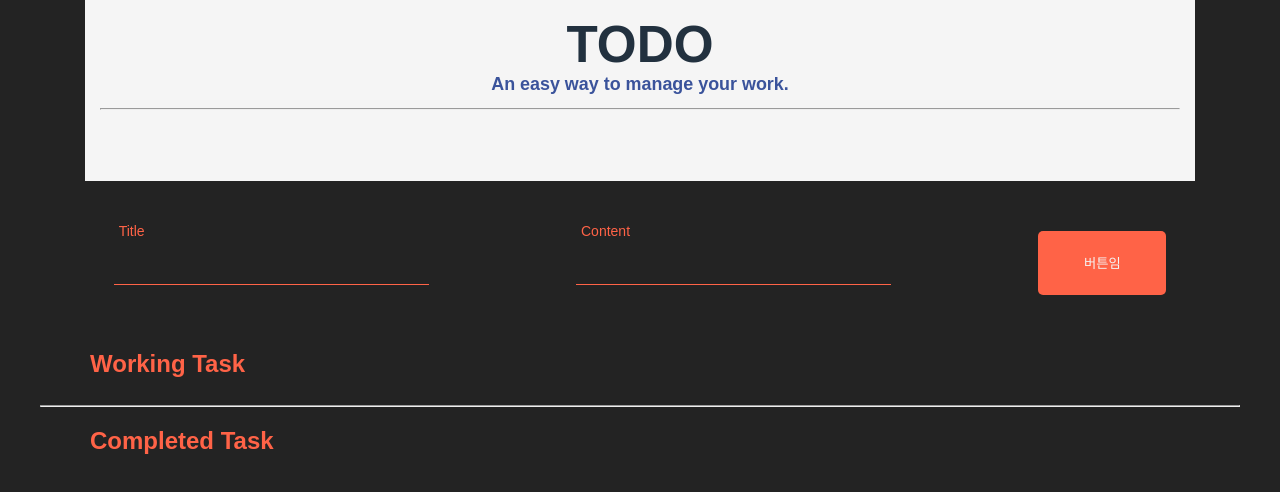
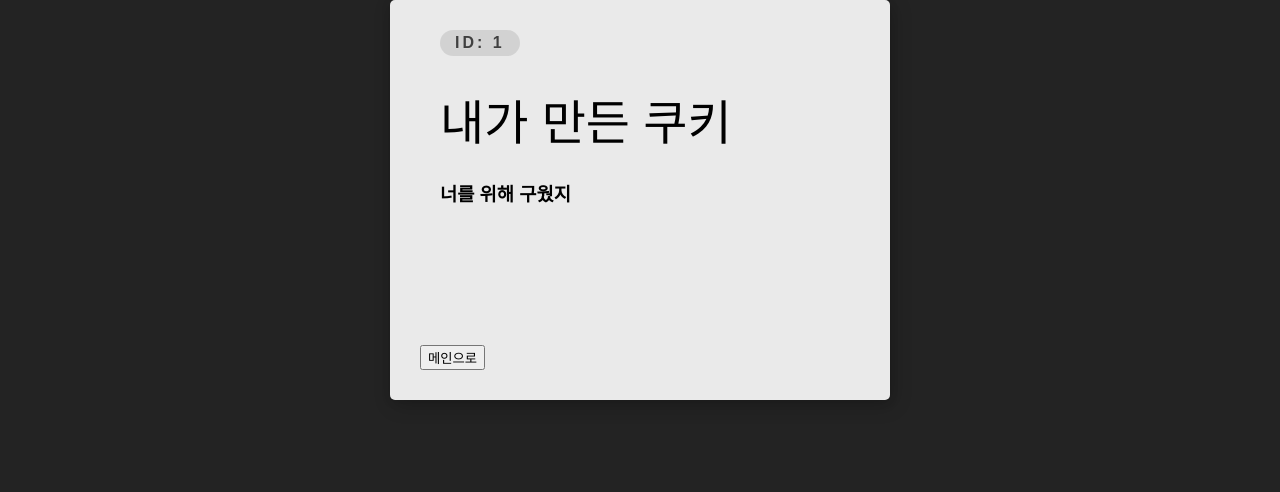
Before and after one commit to Sunghoman/todo_redux, a React (Create React App) app: page /detail/1 in a window 1280 px wide. Shown: the top 492 px of the page. Built offline with nearby package versions, Linux system fonts and the light colour scheme.

Commit message:
상세페이지 라우팅 완료, css 추가 수정. (+ input창 비우기, id값 obj로 주기, css 추가 작업 필요함)

```diff
--- a/src/App.js
+++ b/src/App.js
@@ -1,11 +1,15 @@
 import './App.css';
 import TodoList from './pages/TodoList';
+import TodoItem from './components/ui/TodoItem';
+
+import { Route, Routes, Link } from 'react-router-dom';
 
 function App() {
   return (
-    <div className="App">
-      <TodoList/>
-    </div>
+    <Routes>
+      <Route path="/" element={<TodoList />} />
+      <Route path="/detail/:id" element={<TodoItem />} />
+    </Routes>
   );
 }
 
--- a/src/components/button/submit.styled.js
+++ b/src/components/button/submit.styled.js
@@ -4,8 +4,8 @@ const FormBtn = styled.button`
   width: 8rem;
   height: 4rem;
   outline: none;
+  box-sizing: border-box;
   border: none;
-  border-radius: 5px;
   background-color: tomato;
   color: whitesmoke;
   cursor: pointer;
--- a/src/components/button/toggle.styled.js
+++ b/src/components/button/toggle.styled.js
@@ -2,17 +2,26 @@ import styled from "styled-components";
 
 const ToggleBtn = styled.button`
   border: none;
+  color: whitesmoke;
+  box-sizing: border-box;
+  margin: 0;
+  padding: 0;
+  position: relative;
   outline: none;
-  width: 100px;
-  height: 30px;
+  width: 120px;
+  height: 40px;
   margin: auto;
   display: block;
   background-color: tomato;
-  color: white;
   cursor: pointer;
   transition: all 0.3s;
   &:hover {
     transform: scale(0.9);
+    animation: pulse 1s;
+    box-shadow: 0 0 0 2em transparent;
+  }
+  @keyframes pulse {
+    0% { box-shadow: 0 0 0 0 var(--hover); }
   }
 `
 export default ToggleBtn;
--- a/src/components/ui/Form.jsx
+++ b/src/components/ui/Form.jsx
@@ -11,7 +11,7 @@ const Form = () => {
   const dispatch = useDispatch();
 
   // id값인데, 객체로 비교해줄거임
-  const nextId = useRef(0)
+  const nextId = useRef(2)
 
   // input 두 개 한 번에 state로 만듦
   const [inputs, setInputs] = useState({
@@ -33,12 +33,13 @@ const Form = () => {
     e.preventDefault();
     if (title && body) {
       dispatch(addTodo({
-        id: nextId.current++,
+        id: nextId.current,
         title,
         body,
         isDone: false
       }));
       console.log(nextId)
+      nextId.current ++
     }
     // setInputs({
     //   title: '',
--- a/src/components/ui/Todo.jsx
+++ b/src/components/ui/Todo.jsx
@@ -5,9 +5,11 @@ import { useDispatch } from "react-redux";
 
 import { toggleTodo, deleteTodo } from "../../redux/modules/todos";
 
+import { useNavigate } from "react-router-dom";
 
 const Todo = ({ todo, i }) => {
 
+  const navigate = useNavigate();
   const dispatch = useDispatch();
   const onToggle = (id) => dispatch(toggleTodo(id));
   const onDelete = (id) => dispatch(deleteTodo(id));
@@ -15,6 +17,7 @@ const Todo = ({ todo, i }) => {
   return(
     <TodoItem>
       <div className="todoHeader">
+        <button onClick={() => {navigate("/detail/"+ todo.id)}}>더 보기</button>
         <h3 className="todoTitle">{ todo.title }</h3>
         <h3
           className="todoDelete"
@@ -26,9 +29,10 @@ const Todo = ({ todo, i }) => {
 
       <div className="todoContent">
         <p>{ todo.body }</p>
-        <ToggleBtn onClick={() => {
-          onToggle(todo.id)
-        }}>{ todo.isDone ? "취소" : "완료" }</ToggleBtn>
+        <ToggleBtn
+          onClick={() => {
+            onToggle(todo.id)
+        }}><span>{ todo.isDone ? "취소" : "완료" }</span></ToggleBtn>
       </div>
     </TodoItem>
   )
@@ -40,6 +44,11 @@ const TodoItem = styled.div`
   width: 20rem;
   height: 15rem;
   margin: 0px 0px 50px 0px;
+  transition: all 0.5s ease;
+  cursor: pointer;
+  &:hover {
+    transform: translateY(-3%)
+  }
   & .todoHeader {
     display: flex;
     justify-content: space-between;
--- /dev/null
+++ b/src/components/ui/TodoItem.jsx
@@ -0,0 +1,119 @@
+import { useSelector } from "react-redux";
+import { useNavigate, useParams } from "react-router-dom";
+
+import styled from "styled-components";
+
+const TodoItem = () => {
+
+  const { id } = useParams();
+  const navigate = useNavigate();
+  const todoList = useSelector((state) => state.reducer.todos);
+  const todos = todoList.find(data => data.id === Number(id));
+  const status = todos.isDone;
+
+  return(
+    <Detail>
+      <div className="idNumber" isDone={status}>id: {todos.id}</div>
+        <button
+          onClick={() => {navigate("/")}}
+        >메인으로</button>
+        <div class="card active" id="overview">
+          <div class="card-content">
+            <div class="row">
+              <div class="left col">
+                <h1>{todos.title}</h1>
+                <h3>{todos.body}</h3>
+              </div>
+            </div>
+          </div>
+        </div>
+    </Detail>
+  )
+}
+
+export default TodoItem;
+
+const Detail = styled.div`
+  box-sizing: border-box;
+  display: flex;
+	background-color: #eaeaea;
+  font-weight: 300;
+	line-height: 1.8;
+  margin: 0 auto;
+  border-radius: 5px;
+  overflow: hidden;
+  box-shadow: 0 2px 10px rgba(0,0,0,.1), 3px 5px 20px rgba(0,0,0,.2);
+  width: 500px;
+	height: 400px;
+	position: relative;
+	display: flex;
+	align-items: flex-end;
+	padding: 30px;
+  & .idNumber {
+    position: absolute;
+    top: 30px;
+    left: 50px;
+    z-index: 6;
+    color: rgba(0,0,0,0.7);
+    text-transform: uppercase;
+    letter-spacing: 3px;
+    font-size: 16px;
+    font-weight: 900;
+    padding: 5px 15px;
+    border-radius: 20px;
+    background: rgba(0,0,0,.1);
+    line-height: 1;
+    text-shadow: 0 1px 0px rgba(255,255,255,.1);
+  }
+  .card{
+		display: inline-block;
+		margin-right: 20px;
+	}
+	.card-content{
+		position: absolute;
+		width: 100%;
+		height: 100%;
+		left: 0;
+		top: 0;
+		transition: -webkit-clip-path 1s ease;
+		padding: 100px 0 0;
+		overflow: hidden;
+		border-radius: 5px;
+		.row{
+			display: table;
+			width: 100%;
+			height: 100%;
+		}
+		.col{
+			width: 50%;
+			height: 100%;
+			display: table-cell;
+			transition: .3s ease .3s;
+			transform: translate3d(0,0,0);
+			vertical-align: top;
+			h1{
+				font-weight: 500;
+				font-size: 3em;
+				line-height: 1;
+				margin: 0 0 30px;
+				strong{
+					font-weight: 700;
+					display: block;
+				}
+			}
+			&.left{
+				transform: translate3d(0,0, 0);
+				opacity: 0;
+				padding-left: 50px;
+			}
+		}
+	}
+	.card.active .col{
+		transform: translate3d(0,0,0);
+		opacity: 1;
+	}
+  & button {
+    cursor: pointer;
+    z-index: 999;
+  }
+`
--- a/src/index.js
+++ b/src/index.js
@@ -6,10 +6,14 @@ import reportWebVitals from './reportWebVitals';
 import { Provider } from "react-redux";
 import store from './redux/config/configStore';
 
+import { BrowserRouter } from 'react-router-dom';
+
 const root = ReactDOM.createRoot(document.getElementById('root'));
 root.render(
   <Provider store={store}>
+    <BrowserRouter>
     <App />
+    </BrowserRouter>
   </Provider>
 );
 
--- a/src/redux/modules/todos.js
+++ b/src/redux/modules/todos.js
@@ -24,7 +24,14 @@ export const deleteTodo = (id) => ({
 
 // 초기 상태값 (state)
 const initialState = {
-  todos: []
+  todos: [
+    {
+      id: 1,
+      title: "내가 만든 쿠키",
+      body: "너를 위해 구웠지",
+      isDone: false
+    }
+  ]
 }
 // 리듀서 (변화를 일으키는 함수) (setState)
 const reducer = ( state = initialState, action ) => {
```
